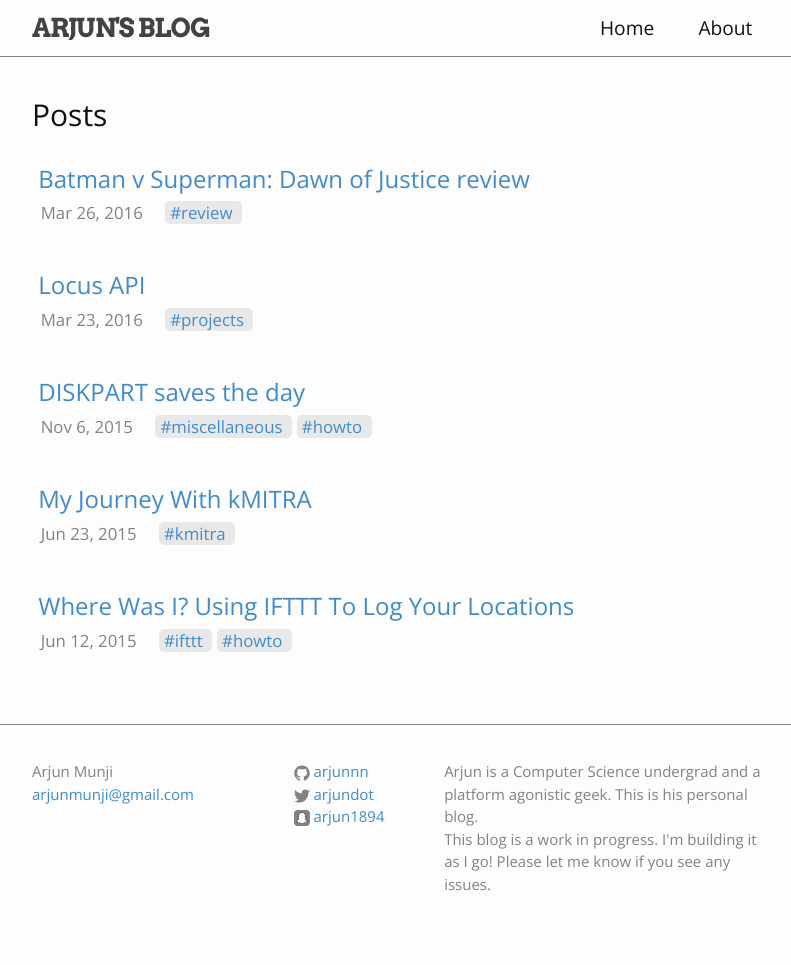
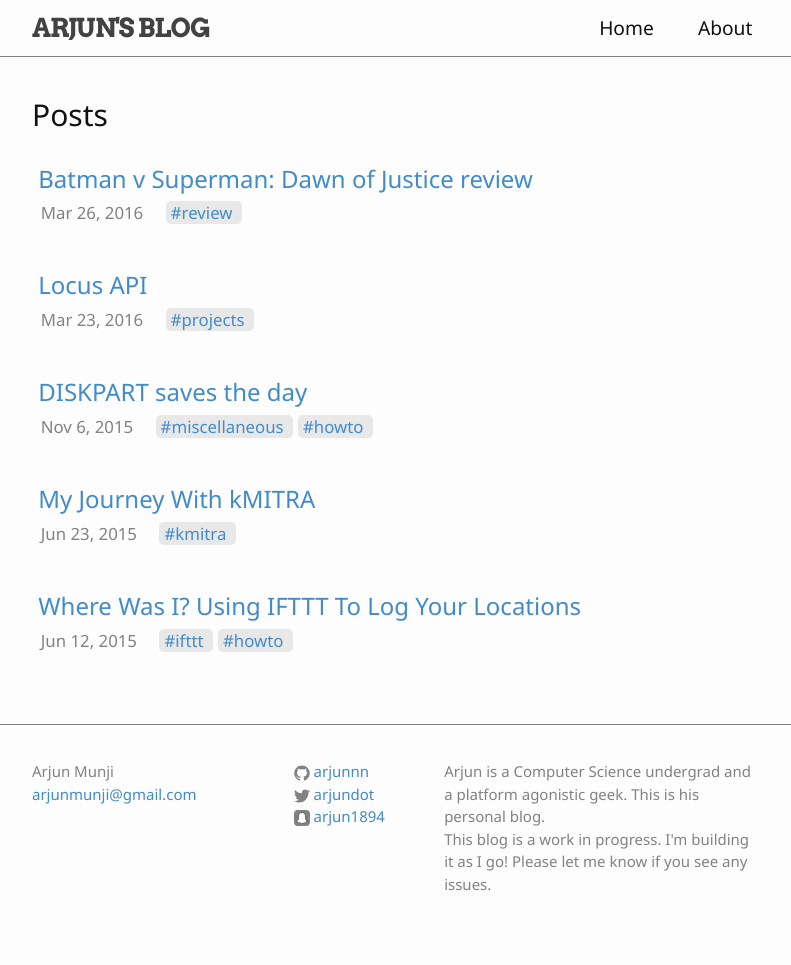
Before and after one commit to arjunnn/blog, a Jekyll site: the page built from index.html, in a window 1280 px wide. Shown: the whole page, without its empty margins (243-1034 px from the left). Built offline with Jekyll 4.4.1, drawn with Linux system fonts in a browser that asks for light colours; some web fonts are replaced.

Commit message:
changed font preference to use system default as per platform

```diff
--- a/css/main.scss
+++ b/css/main.scss
@@ -6,7 +6,7 @@
 
 
 // Our variables
-$base-font-family: Open Sans, Helvetica, Arial, sans-serif;
+$base-font-family: Segoe UI, Helvetica Neue, Open Sans, Arial, sans-serif;
 $base-font-size:   1.2em;
 $small-font-size:  $base-font-size * 0.875;
 $base-line-height: 1.5;
```
